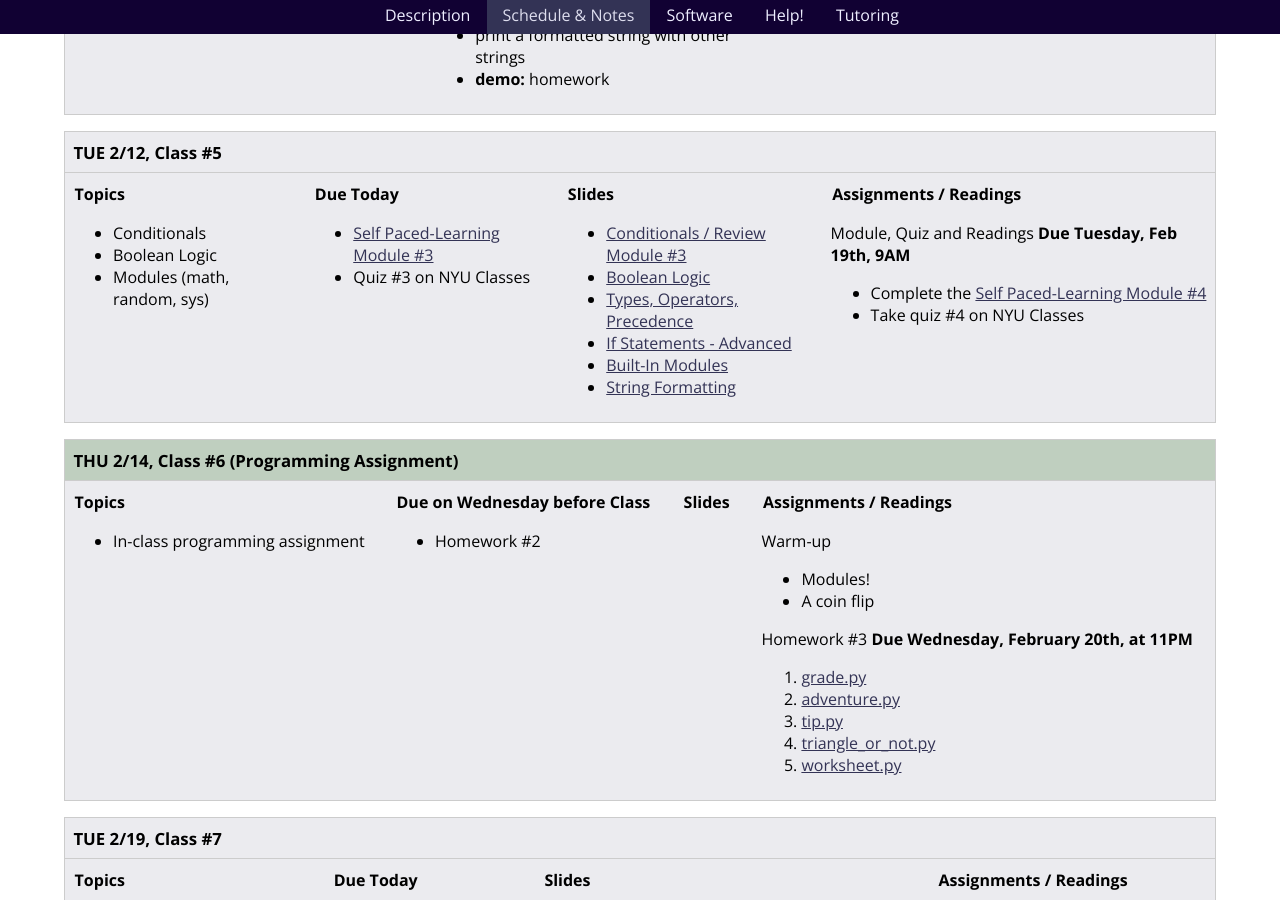
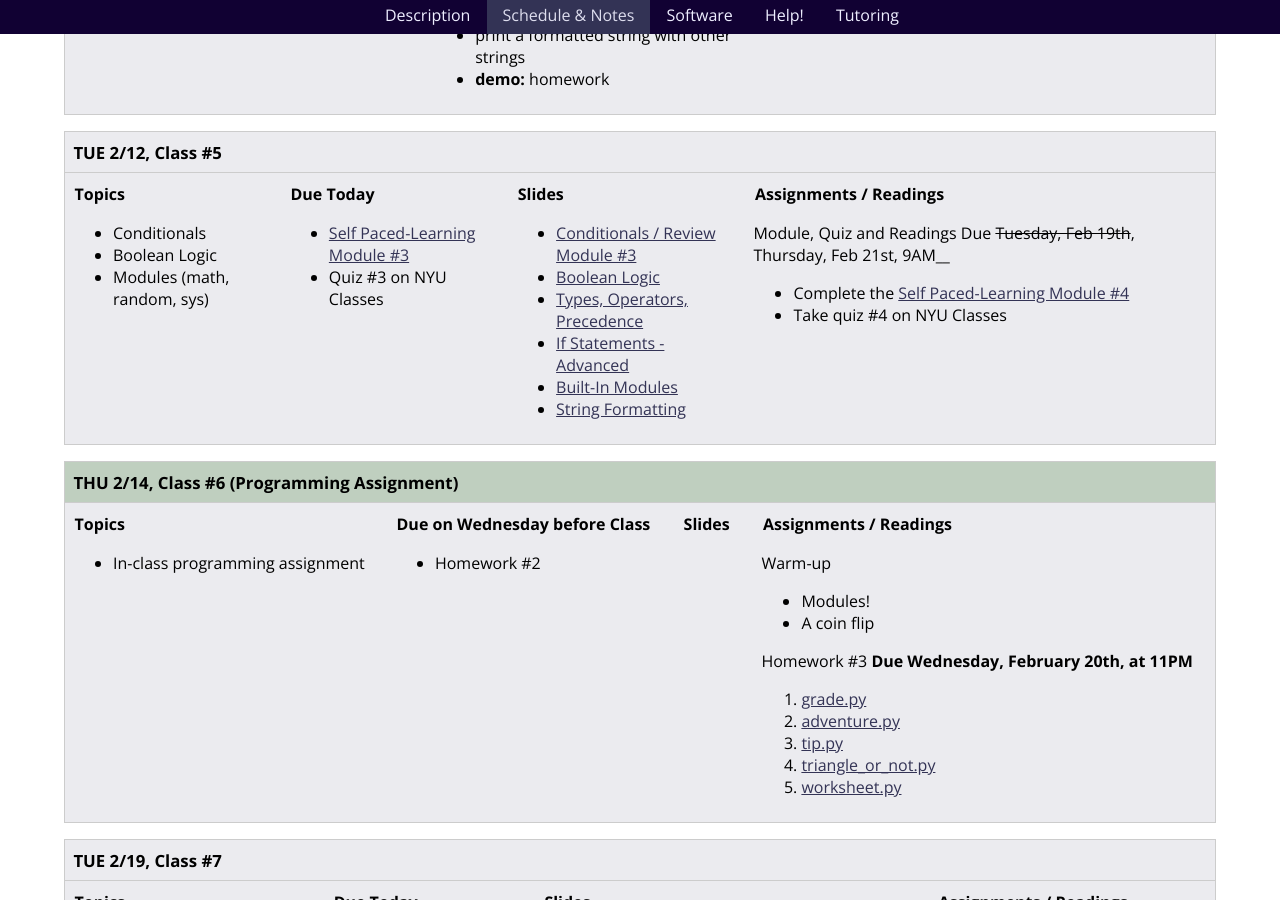
Before and after one commit to foureyes/csci-ua.0002-fall2019-002-008, a Jekyll site: the page built from schedule.markdown, in a window 1280 px wide and 900 px high, scrolled down 2253 px. Built offline with Jekyll 4.4.1, drawn with Linux system fonts in a browser that asks for light colours.

Commit message:
fix due date

```diff
--- a/_includes/classes/05/materials.markdown
+++ b/_includes/classes/05/materials.markdown
@@ -25,7 +25,7 @@
 <article class="assignments" markdown="block">
 ####  Assignments / Readings
 
-Module, Quiz and Readings __Due Tuesday, Feb 19th, 9AM__
+Module, Quiz and Readings Due <strike>Tuesday, Feb 19th</strike>, Thursday, Feb 21st, 9AM__
 
 * Complete the [Self Paced-Learning Module #4]({{ site.module4 }})
 * Take quiz #4 on NYU Classes
```
